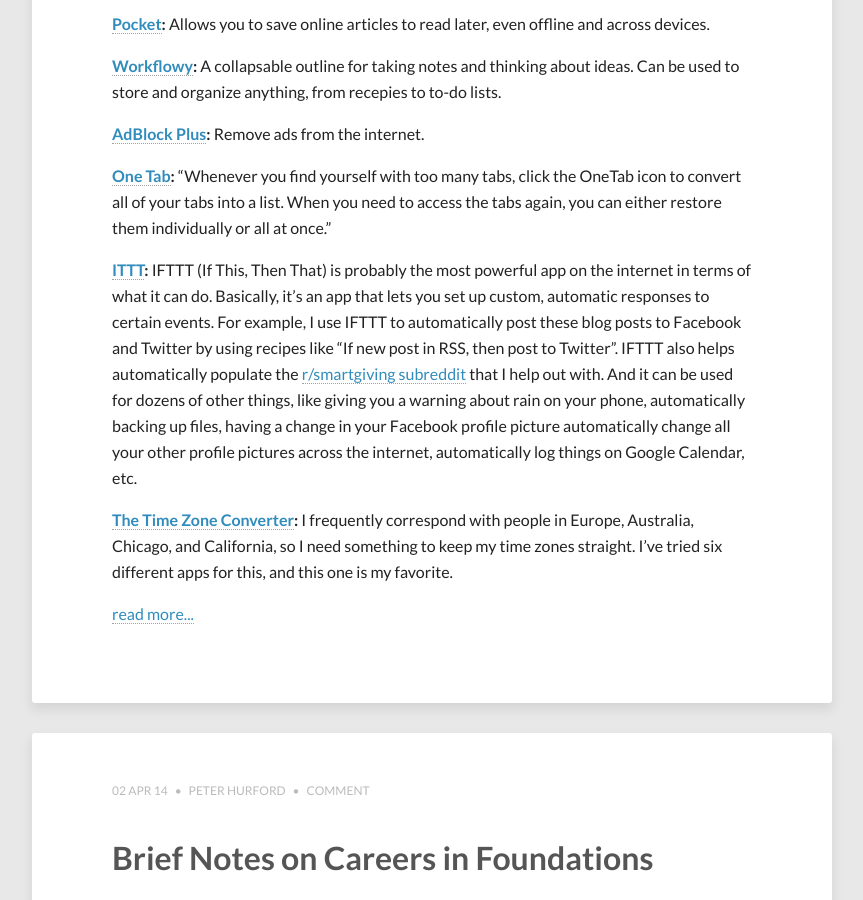
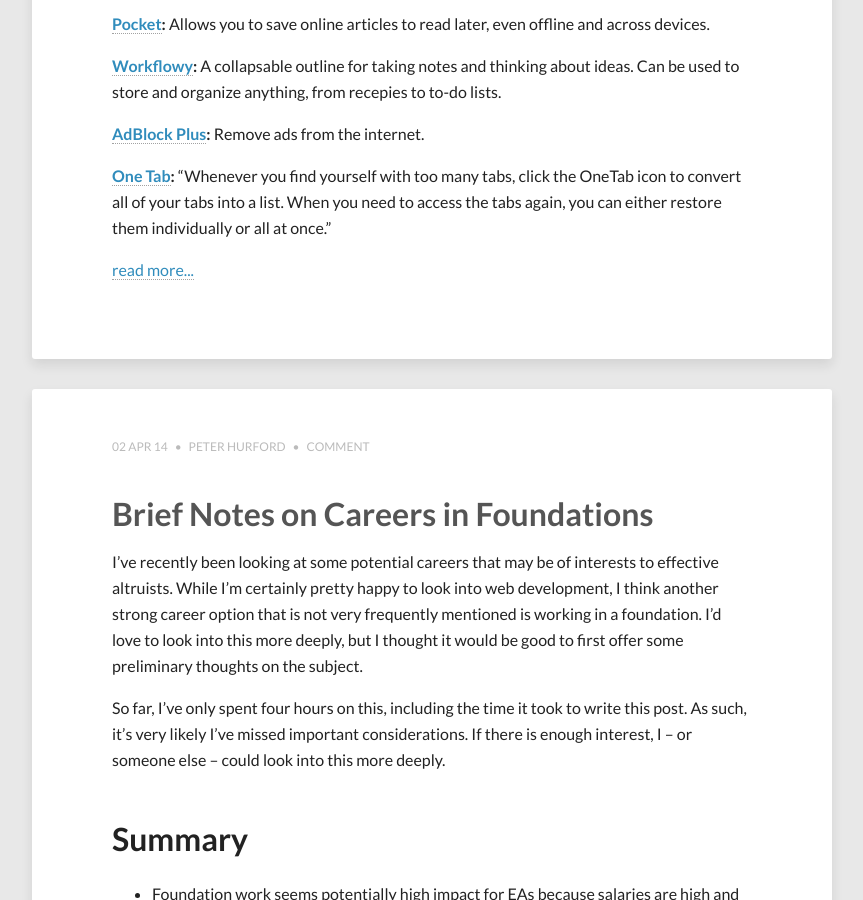
Before and after one commit to peterhurford/peterhurford.github.io, a Jekyll site: the page built from index.html, in a window 1280 px wide and 900 px high, scrolled down 636 px. Shown: the whole window, without its empty margins (208-1071 px from the left). Built offline with Jekyll 4.4.1, drawn with Linux system fonts in a browser that asks for light colours; the list of posts is cut into pages by our own code.

Commit message:
Changed position of more tag in new post

```diff
--- a/_posts/2014-04-05-my-favorite-productivity-apps.markdown
+++ b/_posts/2014-04-05-my-favorite-productivity-apps.markdown
@@ -17,11 +17,11 @@
 
 **[AdBlock Plus](https://adblockplus.org/en/chrome):** Remove ads from the internet.
 
-**[One Tab](http://www.one-tab.com/):** "Whenever you find yourself with too many tabs, click the OneTab icon to convert all of your tabs into a list. When you need to access the tabs again, you can either restore them individually or all at once."
+**[One Tab](http://www.one-tab.com/):** "Whenever you find yourself with too many tabs, click the OneTab icon to convert all of your tabs into a list. When you need to access the tabs again, you can either restore them individually or all at once."<!-- more -->
 
 **[ITTT](https://ifttt.com):** IFTTT (If This, Then That) is probably the most powerful app on the internet in terms of what it can do.  Basically, it's an app that lets you set up custom, automatic responses to certain events.  For example, I use IFTTT to automatically post these blog posts to Facebook and Twitter by using recipes like "If new post in RSS, then post to Twitter".  IFTTT also helps automatically populate the [r/smartgiving subreddit](http://www.reddit.com/r/smartgiving) that I help out with.  And it can be used for dozens of other things, like giving you a warning about rain on your phone, automatically backing up files, having a change in your Facebook profile picture automatically change all your other profile pictures across the internet, automatically log things on Google Calendar, etc.
 
-**[The Time Zone Converter](http://www.thetimezoneconverter.com/):** I frequently correspond with people in Europe, Australia, Chicago, and California, so I need something to keep my time zones straight.  I've tried six different apps for this, and this one is my favorite.<!-- more -->
+**[The Time Zone Converter](http://www.thetimezoneconverter.com/):** I frequently correspond with people in Europe, Australia, Chicago, and California, so I need something to keep my time zones straight.  I've tried six different apps for this, and this one is my favorite.
 
 **[Wolfram Alpha](https://www.wolframalpha.com/):** An impressive online calculator ("knowledge engine") that can handle an impressive amount of input, from solving calculus to figuring out probabilities of various Poker hands, with a lot inbetween.
 
```
